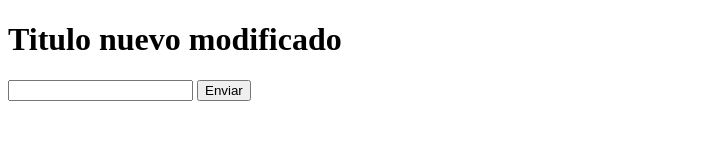
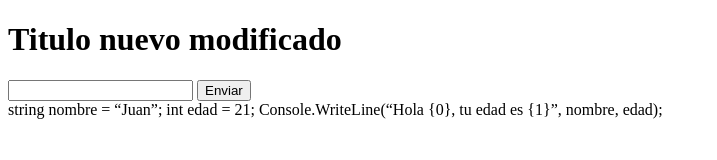
Before and after one commit to foot84/hello-world-git, a plain HTML site: page index.html in a window 1280 px wide. Shown: the whole page, without its empty margins (0-717 px from the left). Drawn offline with Linux system fonts and the light colour scheme.

```diff
--- a/index.html
+++ b/index.html
@@ -15,3 +15,9 @@
    </form>
 </body>
 </html>
+
+
+
+string nombre = “Juan”;
+int edad = 21;
+Console.WriteLine(“Hola {0}, tu edad es {1}”, nombre, edad);
```
